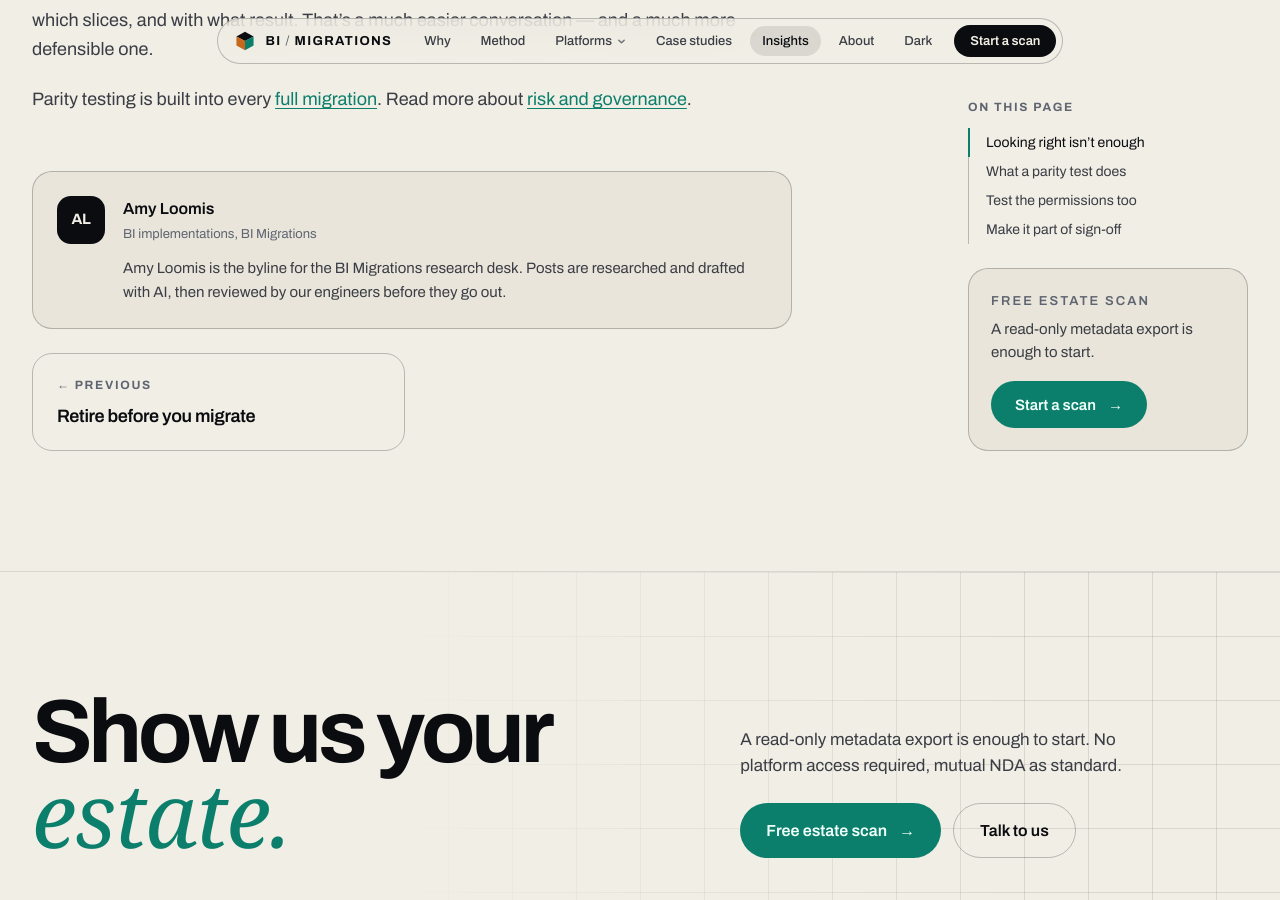
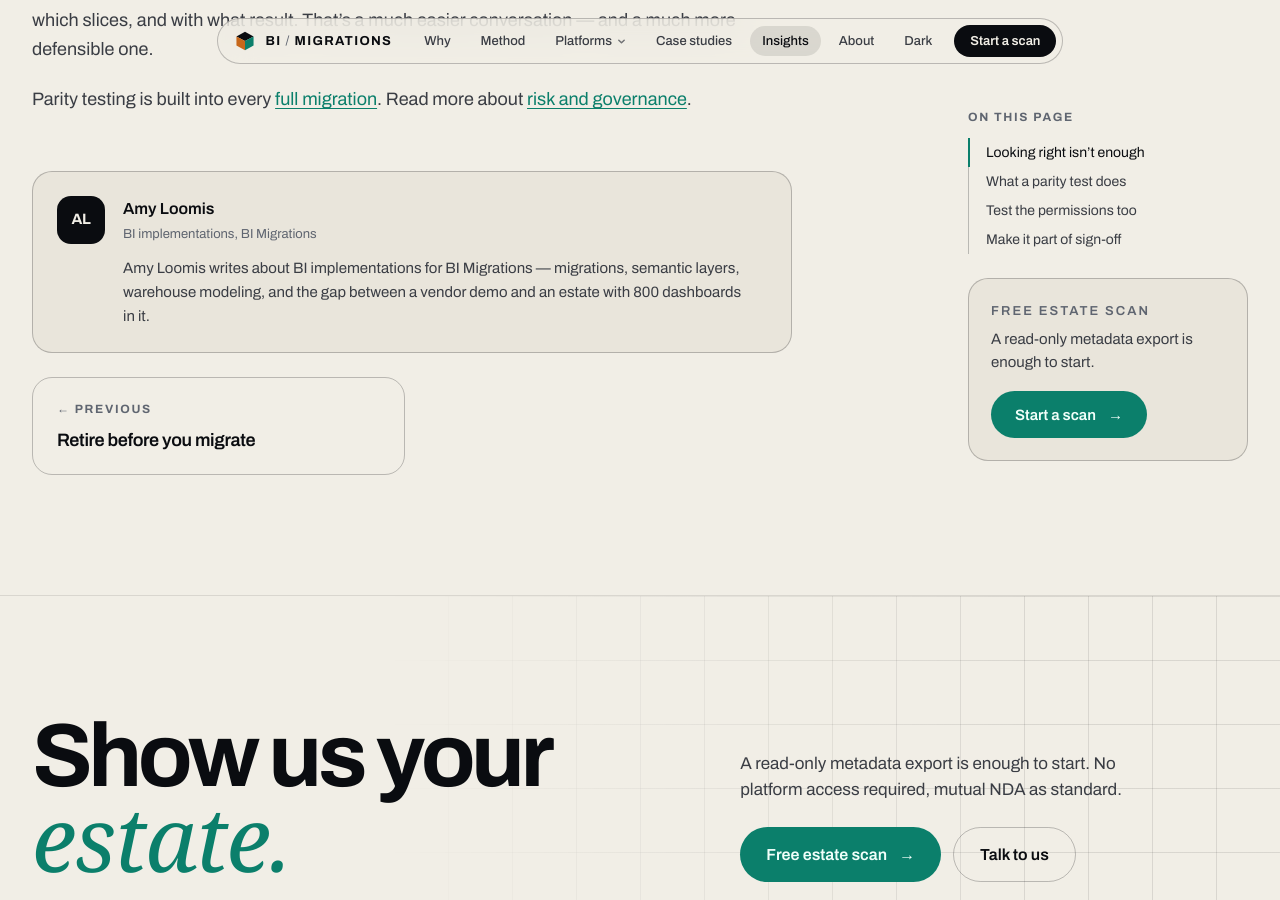
Before and after one commit to BIMigrations/www, a Jekyll site: the page built from _posts/2026-09-09-proving-parity.md, in a window 1280 px wide and 900 px high, scrolled down 2328 px. Built offline with Jekyll 4.4.1, drawn with Linux system fonts in a browser that asks for light colours; some web fonts are replaced.

Commit message:
Update Amy's bio and add the GitHub blog idea queue
- Author bio now describes what Amy writes about
- Blogging guide: check open issues labeled `blog` on BIMigrations/www
  before picking a topic, with the gh commands and close-out steps
- Issue template for filing blog ideas

Co-Authored-By: Claude Opus 5 <noreply@anthropic.com>

```diff
--- a/_data/authors.yml
+++ b/_data/authors.yml
@@ -4,6 +4,6 @@ amy-loomis:
   role: BI implementations, BI Migrations
   initials: AL
   bio: >-
-    Amy Loomis is the byline for the BI Migrations research desk. Posts are
-    researched and drafted with AI, then reviewed by our engineers before
-    they go out.
+    Amy Loomis writes about BI implementations for BI Migrations — migrations,
+    semantic layers, warehouse modeling, and the gap between a vendor demo and
+    an estate with 800 dashboards in it.
```
Also changed, not shown: docs/blogging-guide.md (+44 -15 lines), .github/ISSUE_TEMPLATE/blog-idea.yml (added).
